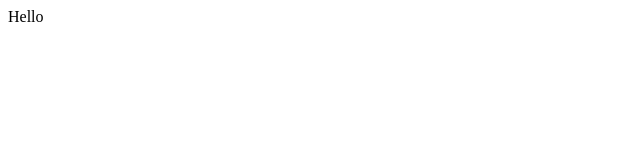
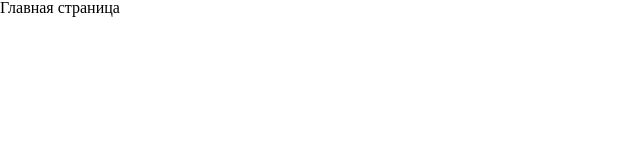
Before and after one commit to gowagowa-cha/react-apollo-01, a React (Create React App) app: page / in a window 1280 px wide. Shown: the top 160 px of the page, without its empty margins (0-640 px from the left). Built offline with nearby package versions, Linux system fonts and the light colour scheme.

Commit message:
added apollo in react

```diff
--- a/public/index.html
+++ b/public/index.html
@@ -2,7 +2,7 @@
 <html lang="en">
   <head>
     <meta charset="utf-8" />
-    <link rel="icon" href="%PUBLIC_URL%/favicon.ico" />
+    <link rel="stylesheet" href="%PUBLIC_URL%/reset.css" />
     <meta name="viewport" content="width=device-width, initial-scale=1" />
     <meta name="theme-color" content="#000000" />
     <meta name="description" content="Web site created using create-react-app" />
--- /dev/null
+++ b/public/reset.css
@@ -0,0 +1,129 @@
+/* http://meyerweb.com/eric/tools/css/reset/
+   v2.0 | 20110126
+   License: none (public domain)
+*/
+
+html,
+body,
+div,
+span,
+applet,
+object,
+iframe,
+h1,
+h2,
+h3,
+h4,
+h5,
+h6,
+p,
+blockquote,
+pre,
+a,
+abbr,
+acronym,
+address,
+big,
+cite,
+code,
+del,
+dfn,
+em,
+img,
+ins,
+kbd,
+q,
+s,
+samp,
+small,
+strike,
+strong,
+sub,
+sup,
+tt,
+var,
+b,
+u,
+i,
+center,
+dl,
+dt,
+dd,
+ol,
+ul,
+li,
+fieldset,
+form,
+label,
+legend,
+table,
+caption,
+tbody,
+tfoot,
+thead,
+tr,
+th,
+td,
+article,
+aside,
+canvas,
+details,
+embed,
+figure,
+figcaption,
+footer,
+header,
+hgroup,
+menu,
+nav,
+output,
+ruby,
+section,
+summary,
+time,
+mark,
+audio,
+video {
+  margin: 0;
+  padding: 0;
+  border: 0;
+  font-size: 100%;
+  font: inherit;
+  vertical-align: baseline;
+}
+/* HTML5 display-role reset for older browsers */
+article,
+aside,
+details,
+figcaption,
+figure,
+footer,
+header,
+hgroup,
+menu,
+nav,
+section {
+  display: block;
+}
+body {
+  line-height: 1;
+}
+ol,
+ul {
+  list-style: none;
+}
+blockquote,
+q {
+  quotes: none;
+}
+blockquote:before,
+blockquote:after,
+q:before,
+q:after {
+  content: "";
+  content: none;
+}
+table {
+  border-collapse: collapse;
+  border-spacing: 0;
+}
--- /dev/null
+++ b/src/apollo.js
@@ -0,0 +1,8 @@
+import { ApolloClient, InMemoryCache } from "@apollo/client";
+
+const client = new ApolloClient({
+  uri: "http://easycoders-movies.herokuapp.com/",
+  cache: new InMemoryCache(),
+});
+
+export default client;
--- a/src/components/App.js
+++ b/src/components/App.js
@@ -1,7 +1,15 @@
 import React from "react";
+import { Route, Routes } from "react-router-dom";
+import Home from "../routes/Home";
+import Details from "../routes/Details";
 
 const App = () => {
-  return <div>Hello</div>;
+  return (
+    <Routes>
+      <Route path="/" element={<Home />} />
+      <Route path="/:id" element={<Details />} />
+    </Routes>
+  );
 };
 
 export default App;
--- a/src/index.js
+++ b/src/index.js
@@ -1,10 +1,17 @@
+import { ApolloProvider } from "@apollo/client";
 import React from "react";
 import ReactDOM from "react-dom";
+import { BrowserRouter } from "react-router-dom";
+import client from "./apollo";
 import App from "./components/App";
 
 ReactDOM.render(
   <React.StrictMode>
-    <App />
+    <ApolloProvider client={client}>
+      <BrowserRouter>
+        <App />
+      </BrowserRouter>
+    </ApolloProvider>
   </React.StrictMode>,
   document.getElementById("root"),
 );
--- /dev/null
+++ b/src/routes/Details.jsx
@@ -0,0 +1,11 @@
+import React from "react";
+
+const Details = () => {
+  return (
+    <div>
+      <h1>О Фильме</h1>
+    </div>
+  );
+};
+
+export default Details;
--- /dev/null
+++ b/src/routes/Home.jsx
@@ -0,0 +1,11 @@
+import React from "react";
+
+const Home = () => {
+  return (
+    <div>
+      <h1>Главная страница</h1>
+    </div>
+  );
+};
+
+export default Home;
```
